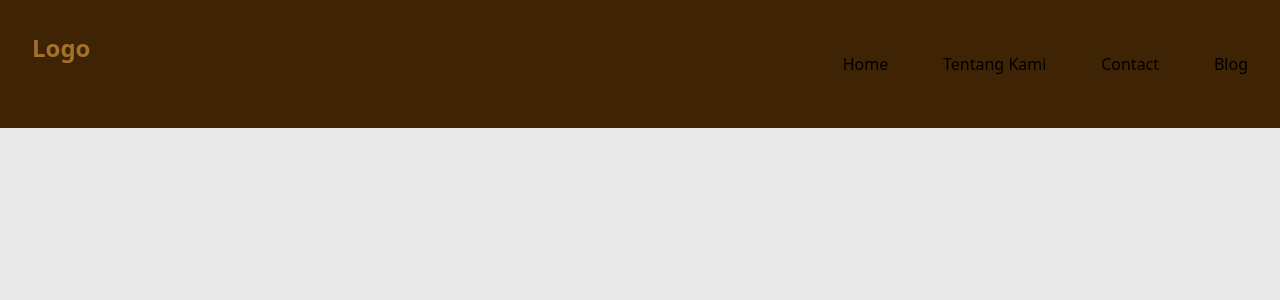
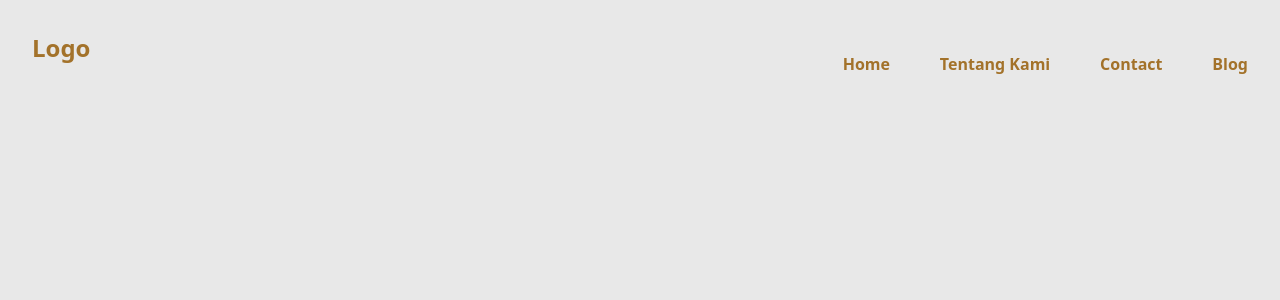
Before and after one commit to barakarsa-web/barakarsa-web, a React (Vite) app: page / in a window 1280 px wide. Shown: the top 300 px of the page. Built offline with nearby package versions, Linux system fonts and the light colour scheme.

Commit message:
finish for navbar

```diff
--- a/src/components/header/index.jsx
+++ b/src/components/header/index.jsx
@@ -4,7 +4,7 @@ import Nav from './nav'
 
 const Header = () => {
     return (
-        <header className='sticky top-0 bg-secondary-200  z-[20] mx-auto flex flex-wrap items-center justify-between p-8'>
+        <header className='sticky top-0  z-[20] mx-auto flex flex-wrap items-center justify-between p-8'>
             <Logo />
             <Nav />
         </header>
--- a/src/components/header/nav.jsx
+++ b/src/components/header/nav.jsx
@@ -1,6 +1,18 @@
 import React, { useState } from 'react'
 import { Menu, X } from 'lucide-react'
-import Navlinks from './navlinks'
+import { NavLink } from 'react-router-dom'
+
+
+const Navlinks = () => {
+    return (
+        <>
+            <NavLink to='/' className='font-bold text-secondary-300'>Home</NavLink>
+            <NavLink to='/about' className='font-bold text-secondary-300'>Tentang Kami</NavLink>
+            <NavLink to='/contact' className='font-bold text-secondary-300'>Contact</NavLink>
+            <NavLink to='/blog' className='font-bold text-secondary-300'>Blog</NavLink>
+        </>
+    )
+}
 
 const Nav = () => {
     const [IsOpen, setIsOpen] = useState(false)
@@ -11,22 +23,20 @@ const Nav = () => {
 
     return (
         <>
-            <div className='w-1/3 flex justify-end'>
-                <div></div>
-                <div className='hidden w-full justify-between md:flex'>
+            <nav className='w-1/3 transition duration-150 ease-in-out  flex-wrap flex justify-end'>
+                <div className='hidden w-full  justify-between md:flex'>
                     <Navlinks />
                 </div>
                 <div className='md:hidden'>
                     <button onClick={toggleNavbar} className='focus:outline-none'>
-                        {IsOpen ? <X size='24' /> : <Menu size='24' />}
+                        {IsOpen ? <X size='32' color='#A3722A' /> : <Menu size='32' color='#A3722A' />}
                     </button>
                 </div>
-                {IsOpen && (
-                    <div className='flex  basis-full flex-col items-center'>
-                        <Navlinks />
-                    </div>
-                )}
-            </div>
+                <div className={`transition-all duration-300 ease-in-out flex md:hidden basis-full flex-col items-center gap-9 justify-end
+                    ${IsOpen ? 'max-h-screen opacity-100' : 'max-h-0 opacity-0'}`}>
+                    <Navlinks />
+                </div>
+            </nav>
         </>
 
     )
--- a/src/components/header/navlinks.jsx
+++ /dev/null
@@ -1,16 +0,0 @@
-import React from 'react'
-import { NavLink } from 'react-router-dom'
-
-const Navlinks = () => {
-    return (
-        <>
-            <NavLink to='/' className=''>Home</NavLink>
-            <NavLink to='/about' className=''>Tentang Kami</NavLink>
-            <NavLink to='/contact' className=''>Contact</NavLink>
-            <NavLink to='/blog' className=''>Blog</NavLink>
-        </>
-
-    )
-}
-
-export default Navlinks
```
